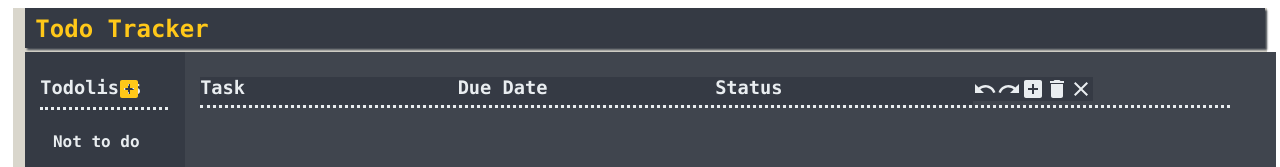
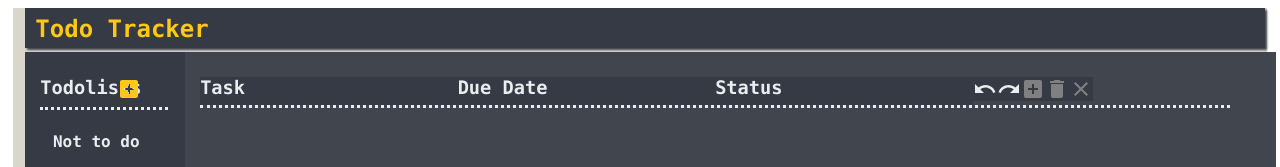
Before and after one commit to KevinD65/CSE-316-HW2, a React (Create React App) app in the folder todo_tracker_hw2-main/: page / in a window 1280 px wide. Shown: the top 167 px of the page. Built offline with nearby package versions, Linux system fonts and the light colour scheme; the HTML template or start-up script is replaced by a standard one.

Commit message:
completed greying of add-list-item-button, trash button, and close button

```diff
--- a/todo_tracker_hw2-main/src/App.js
+++ b/todo_tracker_hw2-main/src/App.js
@@ -140,6 +140,7 @@ class App extends Component {
   }
 
   addDefaultItem = () => {
+    if(this.getSelected() == true){
       let newItem = this.makeNewToDoListItem();
       let updatedItemList = this.state.currentList.items;
       updatedItemList.splice(this.state.currentList.items.length, 0, newItem); //insert new item at the end of the list
@@ -156,6 +157,7 @@ class App extends Component {
       })
 
       this.afterToDoListsChangeComplete();
+    }
   }
 
   editDescriptionTransaction = (itemID, newVal, oldVal) => {
@@ -347,6 +349,7 @@ class App extends Component {
   }
 
   toggleDeletionModal = () => {
+    if(this.getSelected() == true){
       if(this.state.deletionModal == false){
         this.setState({
           deletionModal: true
@@ -358,8 +361,10 @@ class App extends Component {
         })
       }
     }
+  }
 
   deleteList = () => {
+    if(this.getSelected() == true){
       let listID = this.state.currentList.id;
       let updateToDoLists = this.state.toDoLists.filter(removeList => removeList.id !== listID); //filter out the list to remove
       this.setState({
@@ -367,6 +372,7 @@ class App extends Component {
         currentList: {items: []},
         deletionModal: false
       })
+    }
   }
 
   closeList = () => {
@@ -389,6 +395,7 @@ class App extends Component {
     }
   }
 
+/*
   detectControl = (event) => {
     if(event.keyCode == 17){
       this.ctrlFunc.splice(0, 1, true);
@@ -406,6 +413,7 @@ class App extends Component {
       this.redo();
     }
   }
+*/
 
   getSelected = () => {
     for(let i = 0; i < this.state.toDoLists.length; i++){
@@ -445,6 +453,7 @@ class App extends Component {
           deleteItemCallback={this.removeItemTransaction} //callback for deleting items
           trashButtonCallback={this.toggleDeletionModal} //callback for deleting a list
           closeButtonCallback={this.closeList}
+          selected={this.getSelected}
         />
       </div>
     );
--- a/todo_tracker_hw2-main/src/components/Workspace.js
+++ b/todo_tracker_hw2-main/src/components/Workspace.js
@@ -32,6 +32,10 @@ class Workspace extends Component {
         this.props.closeButtonCallback();
     }
 
+    handleSelect = () => {
+        return this.props.selected();
+    }
+
     render() {
         return (
             <div id="workspace">
@@ -42,9 +46,18 @@ class Workspace extends Component {
                     <div className="item-col" display="flex" flexDirection="row" flexWrap="nowrap">
                         <Undo id="undo-button" className="list-item-control material-icons todo-button" onClick = {this.handleUndo}/>
                         <Redo id="redo-button" className="list-item-control material-icons todo-button" onClick = {this.handleRedo}/>
-                        <AddBox id="add-item-button" className="list-item-control material-icons todo-button" onClick = {this.handleAddItem}/>
-                        <Delete id="delete-list-button" className="list-item-control material-icons todo-button" onClick = {this.handleDelete}/>
-                        <Close id="close-list-button" className="list-item-control material-icons todo-button" onClick = {this.handleClose}/>
+                        {this.handleSelect()
+                            ? <AddBox id="add-item-button" className="list-item-control material-icons todo-button" onClick = {this.handleAddItem}/>
+                            : <AddBox id="add-item-button" className="list-item-control material-icons todo-button" style = {{color: "grey"}} onClick = {this.handleAddItem}/>
+                        }
+                        {this.handleSelect()
+                            ? <Delete id="delete-list-button" className="list-item-control material-icons todo-button" onClick = {this.handleDelete}/>
+                            : <Delete id="delete-list-button" className="list-item-control material-icons todo-button" style = {{color: "grey"}} onClick = {this.handleDelete}/>
+                        }
+                        {this.handleSelect()
+                            ? <Close id="close-list-button" className="list-item-control material-icons todo-button" onClick = {this.handleClose}/>
+                            : <Close id="close-list-button" className="list-item-control material-icons todo-button" style = {{color: "grey"}} onClick = {this.handleClose}/>
+                        }
                     </div>
                 </div>
                 <div id="todo-list-items-div">
```
Lines whose indentation alone changed are shown as unchanged.
